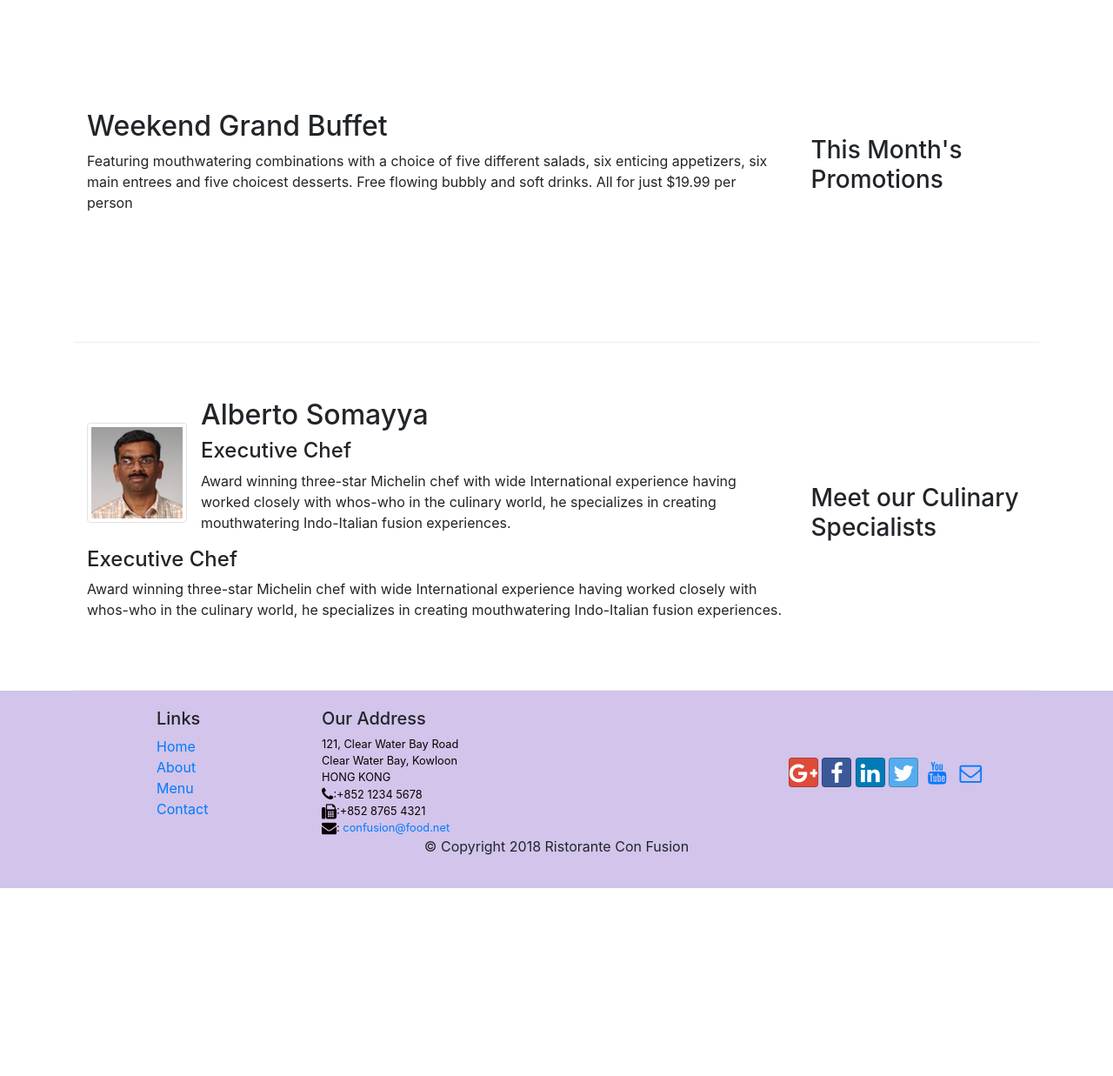
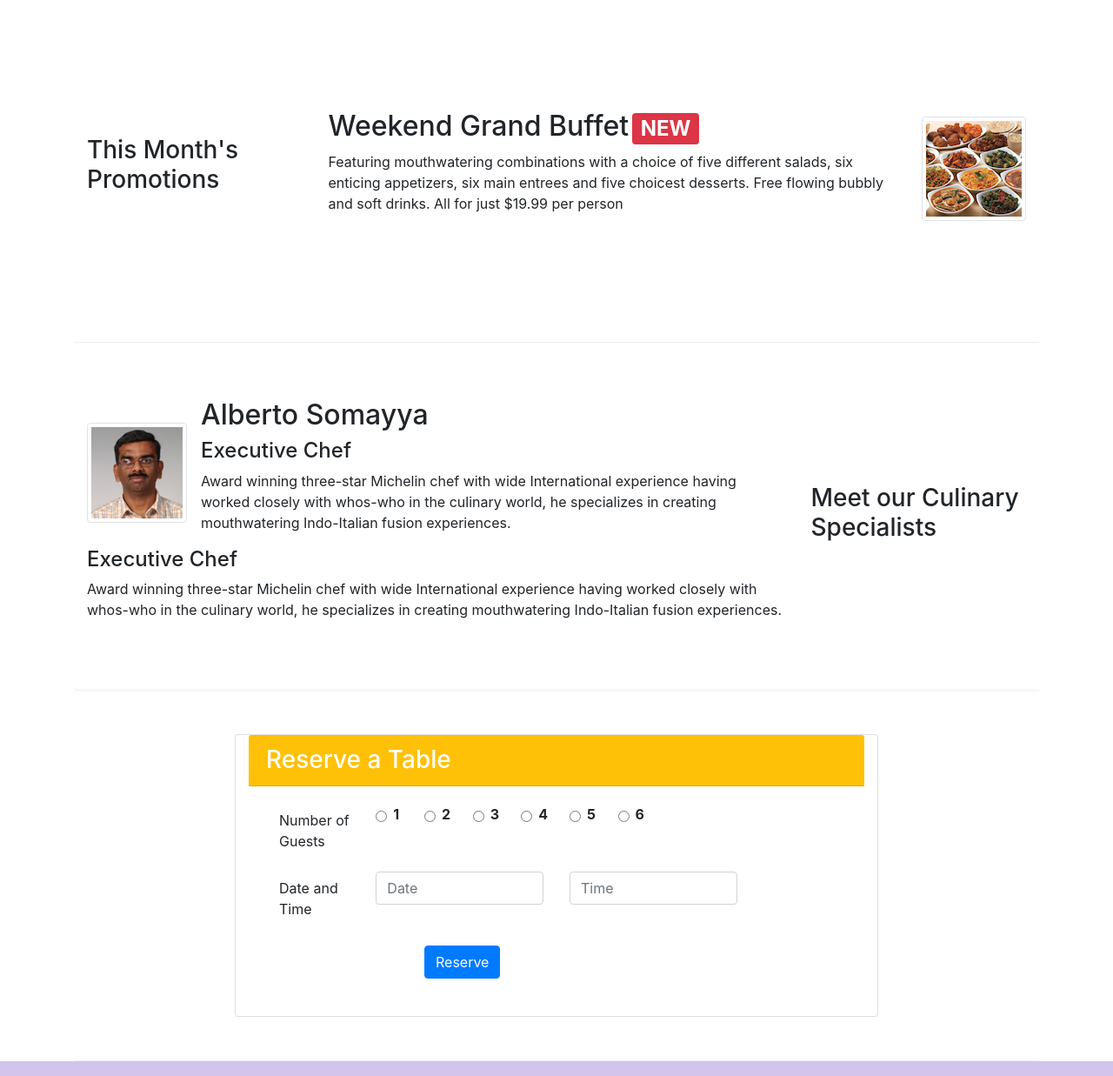
Before and after one commit to jmambrinventre/btp4, a website: page index.html in a window 1280 px wide. Shown: the part 740-1977 px from the top of the page at 87% size. Before the commit the page ends 1761 px from the top, so only its background shows below. Drawn offline with nearby package versions, Linux system fonts and the light colour scheme.

Commit message:
s2 assignment 2 - bootstrap CSS components

```diff
--- a/index.html
+++ b/index.html
@@ -37,11 +37,17 @@
     <header class="jumbotron">
         <div class="container">
             <div class="row row-header">
-                <div class="col-12 col-sm-6">
+                <div class="col-12 col-md-5 col-sm-4 align-self-center">
                     <h1>Ristorante con Fusion</h1>
                     <p>We take inspiration from the World's best cuisines, and create a unique fusion experience. Our lipsmacking creations will tickle your culinary senses!</p>
                 </div>
-                <div class="col-12 col-sm">
+                <div class="col-12 col-md-4 ml-5 col-sm-4 align-self-center">
+                    <img src="img/logo.png" class="img-fluid">
+                </div>
+                <div class="align-self-center">
+                    <div class="col-12 col-md col-form-label">
+                        <a href="#reserve" class="btn btn-secondary btn-lg bg-warning text-dark">Reserve Table</a>
+                    </div>
                 </div>
             </div>
         </div>
@@ -69,12 +75,18 @@
 
 
         <div class="row row-content align-items-center">
-            <div class="col-12 col-sm-4 order-sm-last col-md-3">
+            <div class="col-12 col-sm-4 order-sm-first col-md-3">
                 <h3>This Month's Promotions</h3>
             </div>
-            <div class="col col-8 order-sm-first col-md">
-                <h2>Weekend Grand Buffet</h2>
-                <p>Featuring mouthwatering combinations with a choice of five different salads, six enticing appetizers, six main entrees and five choicest desserts. Free flowing bubbly and soft drinks. All for just $19.99 per person </p>
+            <div class="col col-12 order-sm-last col-md">
+                <div class="media">
+                    <div class="media-body">
+                        <h2 class="mt-0">Weekend Grand Buffet<span class="badge badge-danger ml-1">NEW</span></h2>
+                        <p class="d-none d-sm-block">Featuring mouthwatering combinations with a choice of five different salads, six enticing appetizers, six main entrees and five choicest desserts. Free flowing bubbly and soft drinks. All for just $19.99 per person </p>
+                    </div>
+                    <img class="d-flex ml-3 img-thumbnail align-self-center"
+                            src="img/buffet.png" alt="Uthappizza">
+                </div>
             </div>
         </div>
 
@@ -100,6 +112,95 @@
                 <p>Award winning three-star Michelin chef with wide International experience having worked closely with whos-who in the culinary world, he specializes in creating mouthwatering Indo-Italian fusion experiences. </p>
             </div>
         </div>
+
+        <div class="row row-content">
+            <div class="card col-12 col-md-8 col-sm-8 offset-md-2 offset-sm-2">
+                <div>
+                    <h3 class="card-header bg-warning text-white" name="reserve" id="reserve">Reserve a Table</h3>
+                </div>
+                <div class="card-body">
+                    <div class="col-12 col-md-12 col-sm-12">
+                        <div class="form-group row">
+                            <label for="emailid" class="col-sm-2 col-md-2 col-form-label">Number of Guests</label>
+                            <div class="col-2 col-md-1 col-sm-2">
+                                <div class="form-check">
+                                    <input type="radio" class="form-check-input mt-2" name="approve" id="approve" value="">
+                                    <label class="form-check-label" for="approve">
+                                        <strong>1</strong>
+                                    </label>
+                                </div>
+                            </div>
+                            <div class="col-2 col-md-1 col-sm-2">
+                                <div>
+                                    <div class="form-check">
+                                        <input type="radio" class="form-check-input mt-2" name="approve" id="approve" value="">
+                                        <label class="form-check-label" for="approve">
+                                            <strong>2</strong>
+                                        </label>
+                                    </div>
+                                </div>
+                            </div>
+                            <div class="col-2 col-md-1 col-sm-2">
+                            <div>
+                                <div class="form-check">
+                                    <input type="radio" class="form-check-input mt-2" name="approve" id="approve" value="">
+                                    <label class="form-check-label" for="approve">
+                                        <strong>3</strong>
+                                    </label>
+                                </div>
+                            </div>
+                            </div>
+                            <div class="col-2 col-md-1 col-sm-2">
+                                <div>
+                                    <div class="form-check">
+                                        <input type="radio" class="form-check-input mt-2" name="approve" id="approve" value="">
+                                        <label class="form-check-label" for="approve">
+                                            <strong>4</strong>
+                                        </label>
+                                    </div>
+                                </div>
+                            </div>
+                            <div class="col-2 col-md-1 col-sm-2">
+                                <div>
+                                    <div class="form-check">
+                                        <input type="radio" class="form-check-input mt-2" name="approve" id="approve" value="">
+                                        <label class="form-check-label" for="approve">
+                                            <strong>5</strong>
+                                        </label>
+                                    </div>
+                                </div>
+                            </div>
+                            <div class="col-3 col-md-1 col-sm-2">
+                                <div>
+                                    <div class="form-check">
+                                        <input type="radio" class="form-check-input mt-2" name="approve" id="approve" value="">
+                                        <label class="form-check-label" for="approve">
+                                            <strong>6</strong>
+                                        </label>
+                                    </div>
+                                </div>
+                            </div>
+                        </div>
+                        <div class="form-group row">
+                            <label for="telnum" class="col-12 col-md-2 col-sm-12 col-form-label">Date and Time</label>
+                            <div class="col-12 col-md-4 col-sm-12">
+                                <input type="tel" class="form-control" id="areacode" name="areacode" placeholder="Date">
+                            </div>
+                            <div class="col-12 col-md-4 col-sm-12">
+                                <input type="tel" class="form-control" id="telnum" name="telnum" placeholder="Time">
+                            </div>
+                        </div>
+                        <div class="form-group row">
+                            <div class="offset-md-3 col-md-8 col-form-label">
+                                <button type="submit" class="btn btn-primary">Reserve</button>
+                            </div>
+                        </div>
+                    </div>
+                </div>
+            </div>
+
+        </div>
+
     </div>
 
     <footer class="footer">
```
